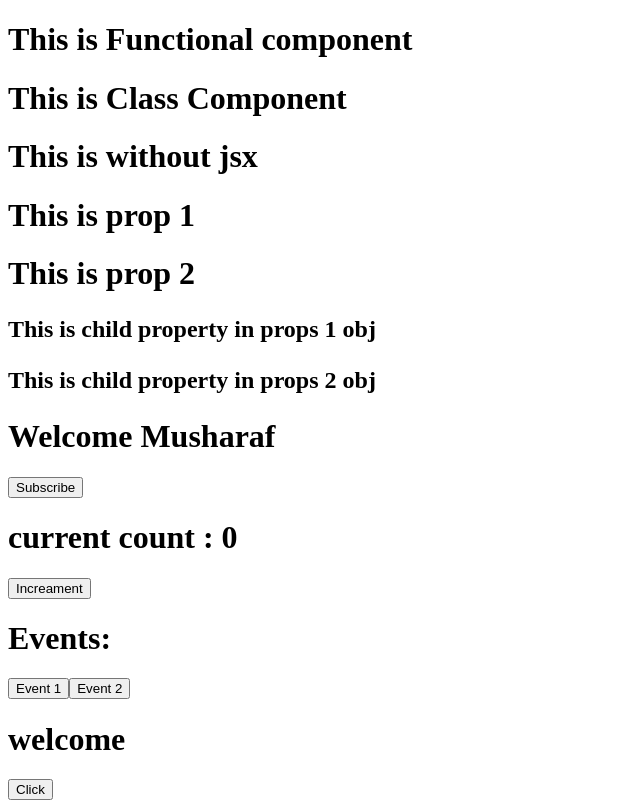
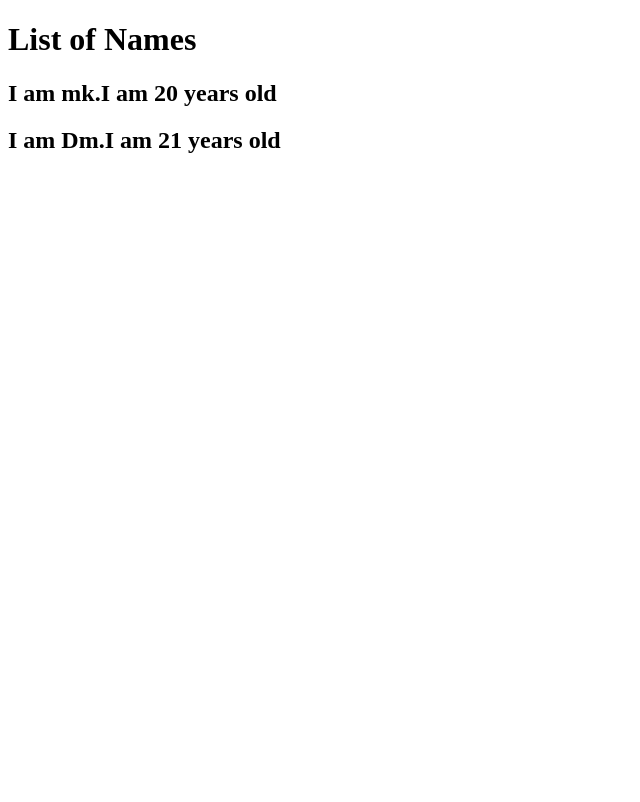
Before and after one commit to mk-Guvi/React-Learning, a React (Vite) app: page / in a window 1280 px wide. Shown: the top 802 px of the page, without its empty margins (0-640 px from the left). Built offline with nearby package versions, Linux system fonts and the light colour scheme.

Commit message:
List Rendering

```diff
--- /dev/null
+++ b/components/List.js
@@ -0,0 +1,34 @@
+import React from "react";
+import Person from "../components/Person";
+function NameList() {
+  //const names=["Mk","Dm","Mad"]
+  const persons = [
+    {
+      id: 1,
+      Name: "mk",
+      Age: 20
+    },
+    {
+      id: 2,
+      Name: "Dm",
+      Age: 21
+    }
+  ];
+  ///const nameslist =names.map(name=><h2>{name}</h2>)
+
+  //const personList=persons.map(person=><h2>I am {person.Name}.I am  {person.Age} years old.</h2>)
+
+  const personList = persons.map(person => <Person person={person} />);
+  return (
+    <div>
+      {/*<h2>{names[0]}</h2>
+  <h2>{names[1]}</h2>
+  <h2>{names[2]}</h2>
+</div>
+*/}
+      {/*{nameslist}*/}
+      {personList}
+    </div>
+  );
+}
+export default NameList;
--- /dev/null
+++ b/components/Person.js
@@ -0,0 +1,12 @@
+import React from "react";
+
+function person({person}) {
+  return (
+    <div>
+      <h2>
+        I am {person.Name}.I am {person.Age} years old
+      </h2>
+    </div>
+  );
+}
+export default person;
--- a/src/App.js
+++ b/src/App.js
@@ -10,10 +10,11 @@ import EventBind from "../components/EventBindings"
 import ChangeState from "../components/ChangeState"
 import ParentComponent from "../components/ParentComponent"
 import Condtional from "../components/Conditonal"
+import List from "../components/List"
 function App() {
   return (
     <div>
-      <Fun />
+    {/*  <Fun />
       <Clas />
       <Jsx />
       <Props Num="1" />
@@ -34,6 +35,10 @@ function App() {
       <Condtional/>
 
 
+    */}
+    <h1>List of Names</h1>
+<List/>
+
     </div>
   );
 }
```
